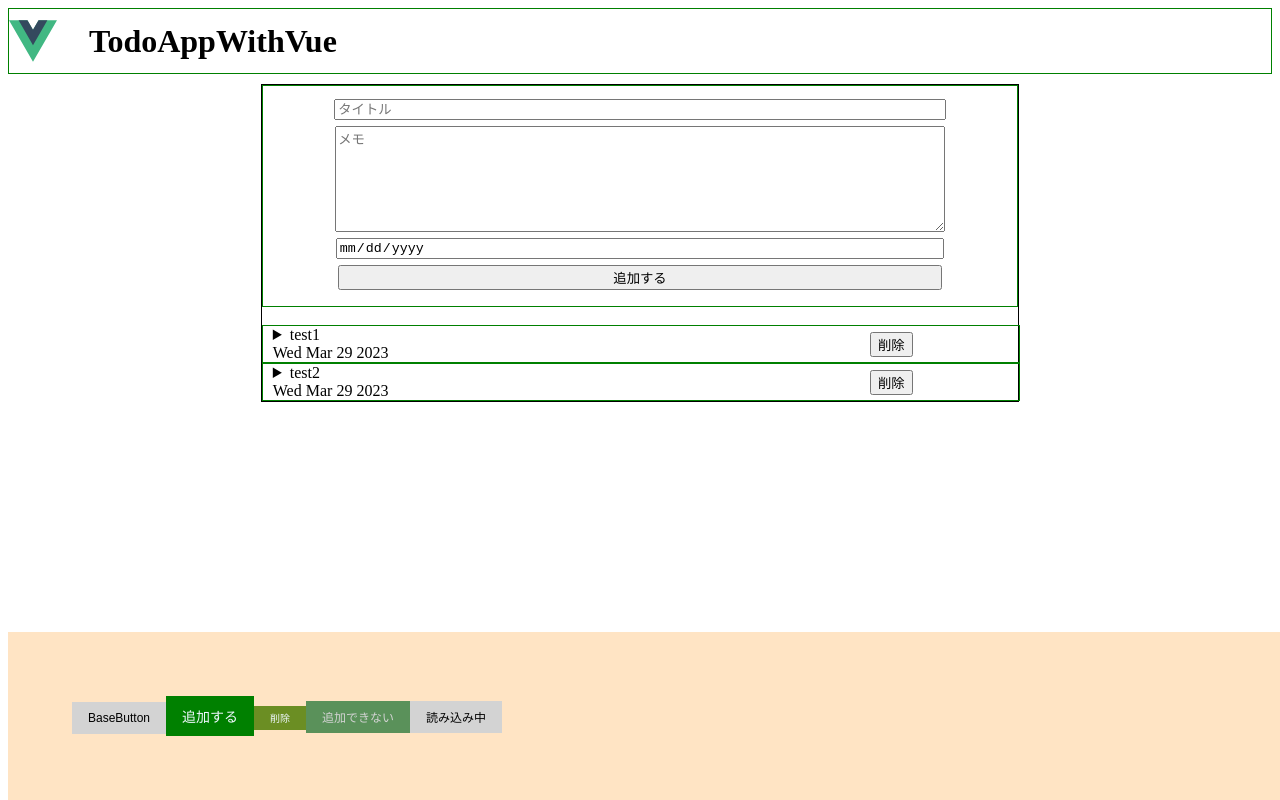
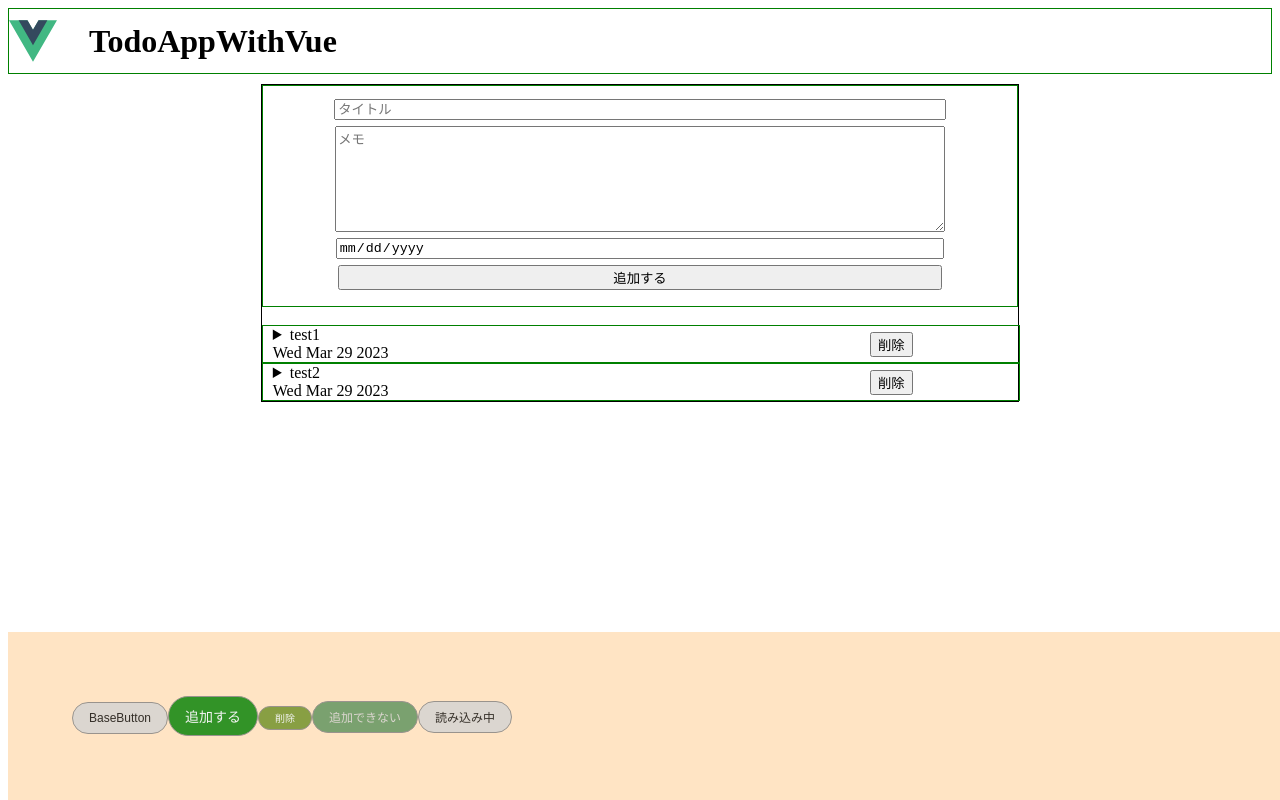
Before and after one commit to YuukiTerui/TodoAppWithVue, a Vue app in the folder todoapp/: page / in a window 1280 px wide. Shown: the top 800 px of the page. Built offline with nearby package versions, Linux system fonts and the light colour scheme.

Commit message:
ボタンのhover/disable時のスタイル追加

```diff
--- a/todoapp/src/components/BaseButton.vue
+++ b/todoapp/src/components/BaseButton.vue
@@ -38,9 +38,20 @@ const classes = computed(() => {
     height: 32px;
     width: auto;
     padding: 0 16px;
-    border: none;
+    border: gray solid 1px;
+    border-radius: 2rem;
     font-size: 12;
+    opacity: .8;
+    cursor: pointer;
+}
 
+.BaseButton:hover {
+    border-color: black;
+    opacity: 1;
+}
+
+.BaseButton:disabled {
+    cursor: not-allowed;
 }
 
 /* type */
```
